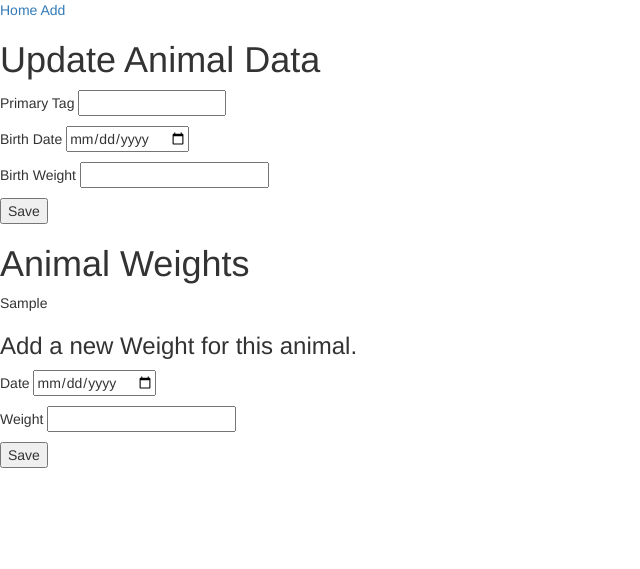
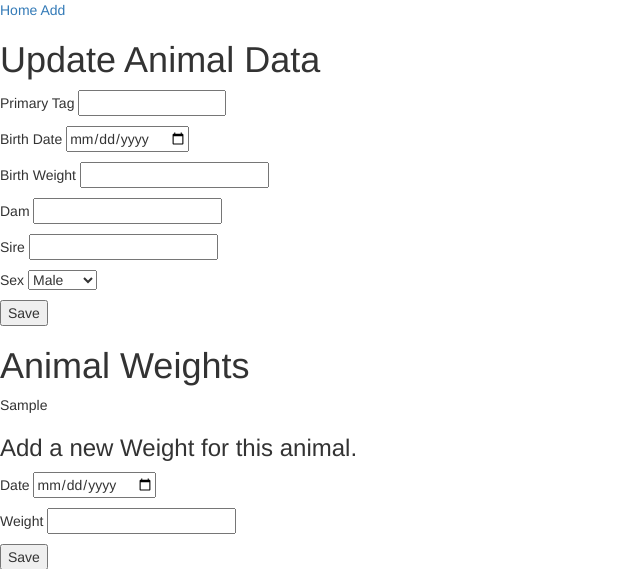
Before and after one commit to N-Buchanan/cattlytics, a Flask app: template app/templates/edit.html in a window 1280 px wide. Shown: the top 569 px of the page, without its empty margins (0-640 px from the left). Run offline with Flask 2, Linux system fonts and the light colour scheme; tables that the repository leaves empty hold one stand-in row (values such as "Sample post"); the template is opened without the code that fills it: values that come from a table or form of the project are taken from there, most other values are stand-ins (such as "Sample title", 1, 10 or a date in 2020); some libraries are stand-ins or nearby versions.

Commit message:
Added new fields to edit view

```diff
--- a/app/templates/edit.html
+++ b/app/templates/edit.html
@@ -32,6 +32,18 @@
             <p style="color: red">This field is required</p>
         {% endif %}
     </p>
+<p>
+    Dam
+    {{ form.dam }}
+</p>
+<p>
+    Sire
+    {{ form.sire }}
+</p>
+<p>
+    Sex
+    {{ form.sex }}
+</p>
 
     {{ form.submit }}
 
```
